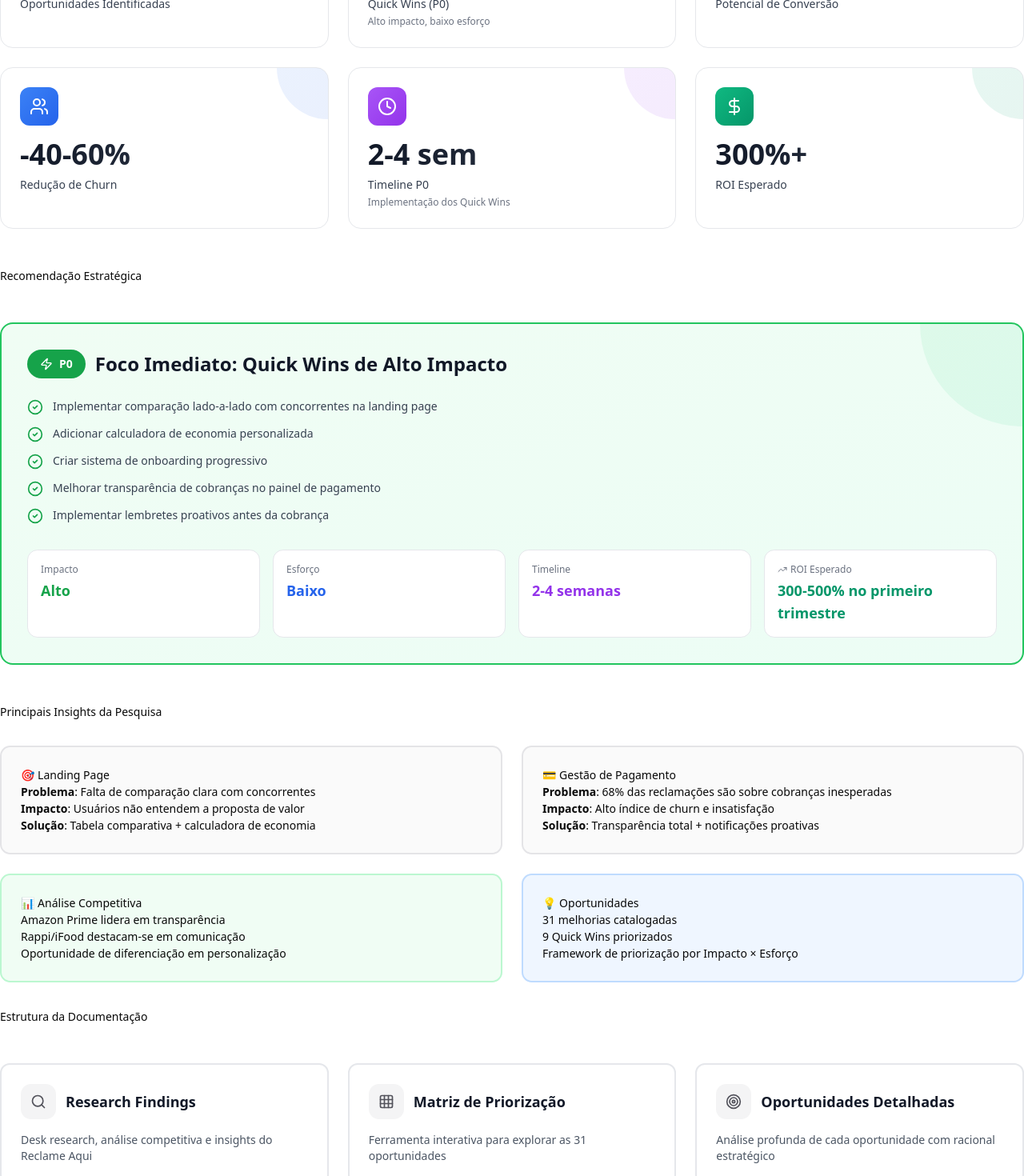
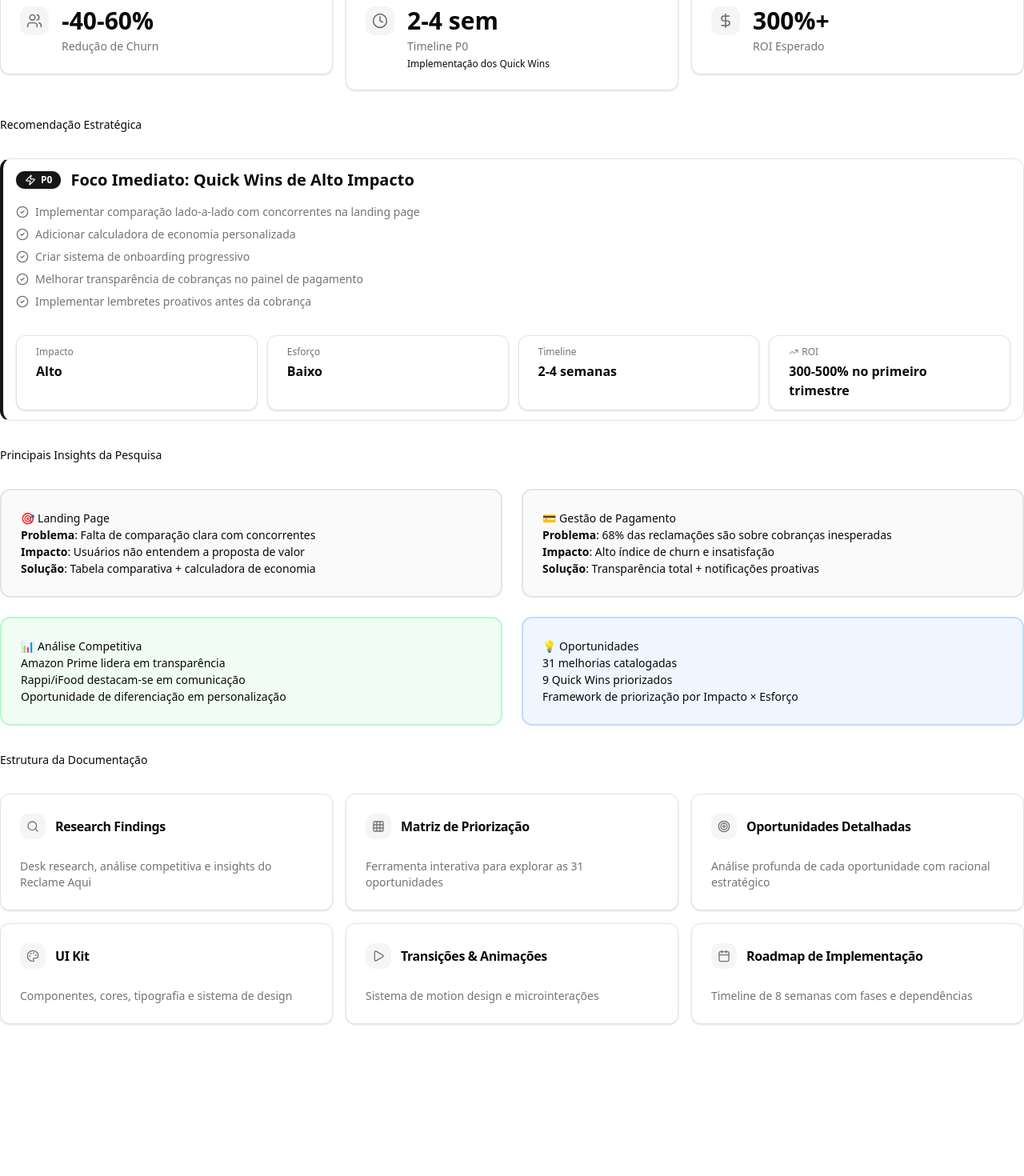
Before and after one commit to thaisnsouzaproductdesigner/Meli, a Next.js app: page / in a window 1280 px wide. Shown: the part 360-1830 px from the top of the page at 80% size. After the commit the page ends 1672 px from the top, so only its background shows below. Built offline with nearby package versions, Linux system fonts and the light colour scheme.

Commit message:
refactor: Refinar componentes com estilo shadcn neutro e minimalista

```diff
--- a/components/ui/CTASection.tsx
+++ b/components/ui/CTASection.tsx
@@ -6,6 +6,7 @@ import {
   Search, Grid, Target, Palette, Play, Calendar,
   type LucideIcon
 } from 'lucide-react'
+import { Card, CardContent, CardDescription, CardHeader, CardTitle } from '@/components/ui/card'
 
 const iconMap: Record<string, LucideIcon> = {
   search: Search,
@@ -29,7 +30,7 @@ interface CTASectionProps {
 
 export function CTASection({ sections }: CTASectionProps) {
   return (
-    <div className="grid grid-cols-1 md:grid-cols-2 lg:grid-cols-3 gap-6 my-12">
+    <div className="grid grid-cols-1 md:grid-cols-2 lg:grid-cols-3 gap-4 my-8">
       {sections.map((section, index) => {
         const Icon = iconMap[section.icon] || Target
 
@@ -40,21 +41,22 @@ export function CTASection({ sections }: CTASectionProps) {
             animate={{ opacity: 1, y: 0 }}
             transition={{ duration: 0.3, delay: index * 0.1 }}
           >
-            <Link
-              href={section.link}
-              className="block p-6 rounded-xl border-2 border-gray-200 dark:border-gray-800 bg-white dark:bg-gray-900 hover:border-primary-500 hover:shadow-lg transition-all group"
-            >
-              <div className="flex items-center gap-3 mb-4">
-                <div className="p-3 rounded-lg bg-primary-100 dark:bg-primary-900 text-primary-600 dark:text-primary-400 group-hover:bg-primary-600 group-hover:text-white transition-colors">
-                  <Icon className="w-5 h-5" />
-                </div>
-                <h3 className="text-lg font-bold text-gray-900 dark:text-gray-100">
-                  {section.title}
-                </h3>
-              </div>
-              <p className="text-gray-600 dark:text-gray-400 text-sm">
-                {section.description}
-              </p>
+            <Link href={section.link} className="block group">
+              <Card className="hover:border-primary/50 transition-all">
+                <CardHeader>
+                  <div className="flex items-center gap-3">
+                    <div className="p-2 rounded-md bg-muted group-hover:bg-primary/10 transition-colors">
+                      <Icon className="w-4 h-4 text-muted-foreground group-hover:text-primary transition-colors" />
+                    </div>
+                    <CardTitle className="text-base">{section.title}</CardTitle>
+                  </div>
+                </CardHeader>
+                <CardContent>
+                  <CardDescription className="text-sm">
+                    {section.description}
+                  </CardDescription>
+                </CardContent>
+              </Card>
             </Link>
           </motion.div>
         )
--- a/components/ui/HeroSection.tsx
+++ b/components/ui/HeroSection.tsx
@@ -16,10 +16,10 @@ export function HeroSection({ title, subtitle, description }: HeroSectionProps)
       transition={{ duration: 0.5 }}
       className="mb-12"
     >
-      <h1 className="text-5xl md:text-6xl font-bold mb-6 bg-gradient-to-r from-primary-600 to-accent-600 bg-clip-text text-transparent">
+      <h1 className="text-4xl md:text-5xl font-bold mb-4 text-foreground tracking-tight">
         {title}
       </h1>
-      <p className="text-xl text-gray-600 dark:text-gray-400 max-w-3xl">
+      <p className="text-lg text-muted-foreground max-w-3xl leading-relaxed">
         {description}
       </p>
     </motion.div>
--- a/components/ui/RecommendationCard.tsx
+++ b/components/ui/RecommendationCard.tsx
@@ -2,6 +2,9 @@
 
 import { motion } from 'framer-motion'
 import { CheckCircle2, TrendingUp, Zap } from 'lucide-react'
+import { Alert, AlertDescription } from '@/components/ui/alert'
+import { Badge } from '@/components/ui/badge'
+import { Card, CardContent } from '@/components/ui/card'
 
 interface RecommendationCardProps {
   priority: string
@@ -27,52 +30,58 @@ export function RecommendationCard({
       initial={{ opacity: 0, scale: 0.95 }}
       animate={{ opacity: 1, scale: 1 }}
       transition={{ duration: 0.3 }}
-      className="relative overflow-hidden rounded-2xl border-2 border-green-500 bg-gradient-to-br from-green-50 to-emerald-50 dark:from-green-950 dark:to-emerald-950 p-8 my-12"
+      className="my-8"
     >
-      <div className="absolute top-0 right-0 w-64 h-64 bg-gradient-to-br from-green-400 to-emerald-400 opacity-10 rounded-full -mr-32 -mt-32" />
-
-      <div className="relative">
-        <div className="flex items-center gap-3 mb-6">
-          <div className="inline-flex items-center gap-2 px-4 py-2 rounded-full bg-green-600 text-white font-bold text-sm">
-            <Zap className="w-4 h-4" />
+      <Alert className="border-l-4 border-l-primary">
+        <div className="space-y-4">
+          <div className="flex items-center gap-3">
+            <Badge variant="default" className="gap-1.5">
+              <Zap className="w-3.5 h-3.5" />
               {priority}
-          </div>
-          <h3 className="text-2xl font-bold text-gray-900 dark:text-gray-100">
-            {title}
-          </h3>
+            </Badge>
+            <h3 className="text-xl font-semibold text-foreground">{title}</h3>
           </div>
 
-        <ul className="space-y-3 mb-6">
+          <ul className="space-y-2">
             {items.map((item, index) => (
-            <li key={index} className="flex items-start gap-3">
-              <CheckCircle2 className="w-5 h-5 text-green-600 dark:text-green-400 flex-shrink-0 mt-0.5" />
-              <span className="text-gray-700 dark:text-gray-300">{item}</span>
+              <li key={index} className="flex items-start gap-2">
+                <CheckCircle2 className="w-4 h-4 text-muted-foreground flex-shrink-0 mt-0.5" />
+                <span className="text-sm text-muted-foreground">{item}</span>
               </li>
             ))}
           </ul>
 
-        <div className="grid grid-cols-2 md:grid-cols-4 gap-4 mt-8">
-          <div className="p-4 rounded-lg bg-white dark:bg-gray-900 border border-gray-200 dark:border-gray-800">
-            <div className="text-xs text-gray-500 dark:text-gray-400 mb-1">Impacto</div>
-            <div className="text-lg font-bold text-green-600 dark:text-green-400">{impact}</div>
+          <div className="grid grid-cols-2 md:grid-cols-4 gap-3 pt-4">
+            <Card>
+              <CardContent className="pt-3 pb-3">
+                <div className="text-xs text-muted-foreground mb-1">Impacto</div>
+                <div className="text-base font-semibold text-foreground">{impact}</div>
+              </CardContent>
+            </Card>
+            <Card>
+              <CardContent className="pt-3 pb-3">
+                <div className="text-xs text-muted-foreground mb-1">Esforço</div>
+                <div className="text-base font-semibold text-foreground">{effort}</div>
+              </CardContent>
+            </Card>
+            <Card>
+              <CardContent className="pt-3 pb-3">
+                <div className="text-xs text-muted-foreground mb-1">Timeline</div>
+                <div className="text-base font-semibold text-foreground">{timeline}</div>
+              </CardContent>
+            </Card>
+            <Card>
+              <CardContent className="pt-3 pb-3">
+                <div className="text-xs text-muted-foreground mb-1 flex items-center gap-1">
+                  <TrendingUp className="w-3 h-3" />
+                  ROI
                 </div>
-          <div className="p-4 rounded-lg bg-white dark:bg-gray-900 border border-gray-200 dark:border-gray-800">
-            <div className="text-xs text-gray-500 dark:text-gray-400 mb-1">Esforço</div>
-            <div className="text-lg font-bold text-blue-600 dark:text-blue-400">{effort}</div>
-          </div>
-          <div className="p-4 rounded-lg bg-white dark:bg-gray-900 border border-gray-200 dark:border-gray-800">
-            <div className="text-xs text-gray-500 dark:text-gray-400 mb-1">Timeline</div>
-            <div className="text-lg font-bold text-purple-600 dark:text-purple-400">{timeline}</div>
-          </div>
-          <div className="p-4 rounded-lg bg-white dark:bg-gray-900 border border-gray-200 dark:border-gray-800">
-            <div className="text-xs text-gray-500 dark:text-gray-400 mb-1 flex items-center gap-1">
-              <TrendingUp className="w-3 h-3" />
-              ROI Esperado
-            </div>
-            <div className="text-lg font-bold text-emerald-600 dark:text-emerald-400">{expectedROI}</div>
+                <div className="text-base font-semibold text-foreground">{expectedROI}</div>
+              </CardContent>
+            </Card>
           </div>
         </div>
-      </div>
+      </Alert>
     </motion.div>
   )
 }
--- a/components/ui/StatsGrid.tsx
+++ b/components/ui/StatsGrid.tsx
@@ -5,6 +5,7 @@ import {
   Target, Zap, TrendingUp, Users, Clock, DollarSign,
   type LucideIcon
 } from 'lucide-react'
+import { Card, CardContent } from '@/components/ui/card'
 
 const iconMap: Record<string, LucideIcon> = {
   target: Target,
@@ -13,15 +14,6 @@ const iconMap: Record<string, LucideIcon> = {
   users: Users,
   clock: Clock,
   'dollar-sign': DollarSign,
-}
-
-const colorMap: Record<string, string> = {
-  primary: 'from-primary-500 to-primary-600',
-  accent: 'from-accent-500 to-accent-600',
-  green: 'from-green-500 to-green-600',
-  blue: 'from-blue-500 to-blue-600',
-  purple: 'from-purple-500 to-purple-600',
-  emerald: 'from-emerald-500 to-emerald-600',
 }
 
 interface Stat {
@@ -38,10 +30,9 @@ interface StatsGridProps {
 
 export function StatsGrid({ stats }: StatsGridProps) {
   return (
-    <div className="grid grid-cols-1 md:grid-cols-2 lg:grid-cols-3 gap-6 my-12">
+    <div className="grid grid-cols-1 md:grid-cols-2 lg:grid-cols-3 gap-4 my-8">
       {stats.map((stat, index) => {
         const Icon = iconMap[stat.icon] || Target
-        const gradient = colorMap[stat.color] || colorMap.primary
 
         return (
           <motion.div
@@ -49,29 +40,29 @@ export function StatsGrid({ stats }: StatsGridProps) {
             initial={{ opacity: 0, y: 20 }}
             animate={{ opacity: 1, y: 0 }}
             transition={{ duration: 0.3, delay: index * 0.1 }}
-            className="relative overflow-hidden rounded-2xl border border-gray-200 dark:border-gray-800 bg-white dark:bg-gray-900 p-6 hover:shadow-xl transition-shadow"
           >
-            <div className={`absolute top-0 right-0 w-32 h-32 bg-gradient-to-br ${gradient} opacity-10 rounded-full -mr-16 -mt-16`} />
-
-            <div className="relative">
-              <div className={`inline-flex p-3 rounded-xl bg-gradient-to-br ${gradient} mb-4`}>
-                <Icon className="w-6 h-6 text-white" />
+            <Card className="hover:border-primary/50 transition-colors">
+              <CardContent className="pt-6">
+                <div className="flex items-start gap-4">
+                  <div className="p-2 rounded-md bg-muted">
+                    <Icon className="w-5 h-5 text-muted-foreground" />
                   </div>
-
-              <div className="text-4xl font-bold mb-2 bg-gradient-to-r from-gray-900 to-gray-700 dark:from-gray-100 dark:to-gray-300 bg-clip-text text-transparent">
+                  <div className="flex-1">
+                    <div className="text-3xl font-bold mb-1 text-foreground">
                       {stat.value}
                     </div>
-
-              <div className="text-sm font-medium text-gray-700 dark:text-gray-300 mb-1">
+                    <div className="text-sm font-medium text-muted-foreground">
                       {stat.label}
                     </div>
-
                     {stat.description && (
-                <div className="text-xs text-gray-500 dark:text-gray-400">
+                      <div className="text-xs text-muted-foreground/70 mt-1">
                         {stat.description}
                       </div>
                     )}
                   </div>
+                </div>
+              </CardContent>
+            </Card>
           </motion.div>
         )
       })}
```
Also changed, not shown: 1 other file (tests, documents, lock files or other folders). Lines whose indentation alone changed are shown as unchanged.
